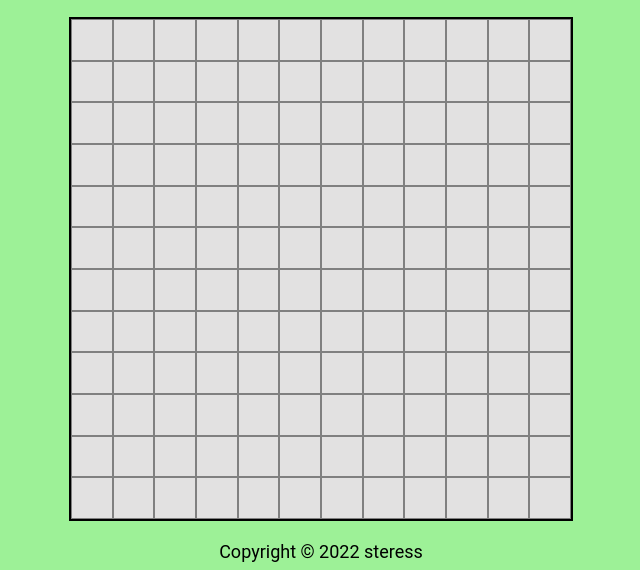
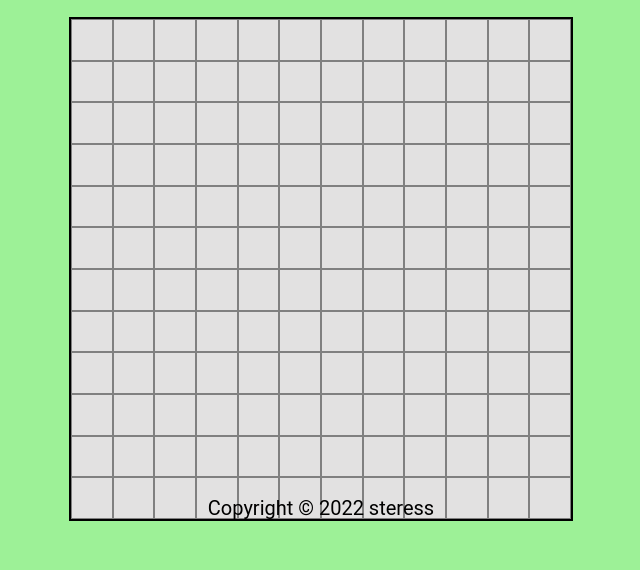
Before and after one commit to steress/etch-a-sketch, a plain HTML site: page index.html in a window 1280 px wide. Shown: the part 270-840 px from the top of the page, without its empty margins (319-959 px from the left). After the commit the page ends 811 px from the top, so only its background shows below. Drawn offline with Linux system fonts and the light colour scheme.

Commit message:
final? bottom fix :(

```diff
--- a/index.css
+++ b/index.css
@@ -1,10 +1,7 @@
 body {
     font-family: 'Roboto', sans-serif;
     margin-top: 10px;
-    padding: 0;
     background-color: rgb(157, 241, 151);
-    display:flex;
-    flex-direction: column;
 }
 .container {
     display:flex;
@@ -66,9 +63,14 @@ body {
     width: 100px;
 }
 .footer {
+    position: absolute;
+    bottom: 0;
+    left: 0;
     display: flex;
     justify-content: center;
-    font-size: 18px;
+    width: 100%;
+    font-size: 20px;
+    margin-bottom: 10px;
 }
 .slider {
     display: flex;
--- a/index.html
+++ b/index.html
@@ -28,6 +28,6 @@
         </div>
         <div id="grid"></div>
         <div class="footer">Copyright © 2022 steress</div>
-    <script src="index.js" defer></script>
+    <script src="index.js"></script>
 </body>
 </html>
```
